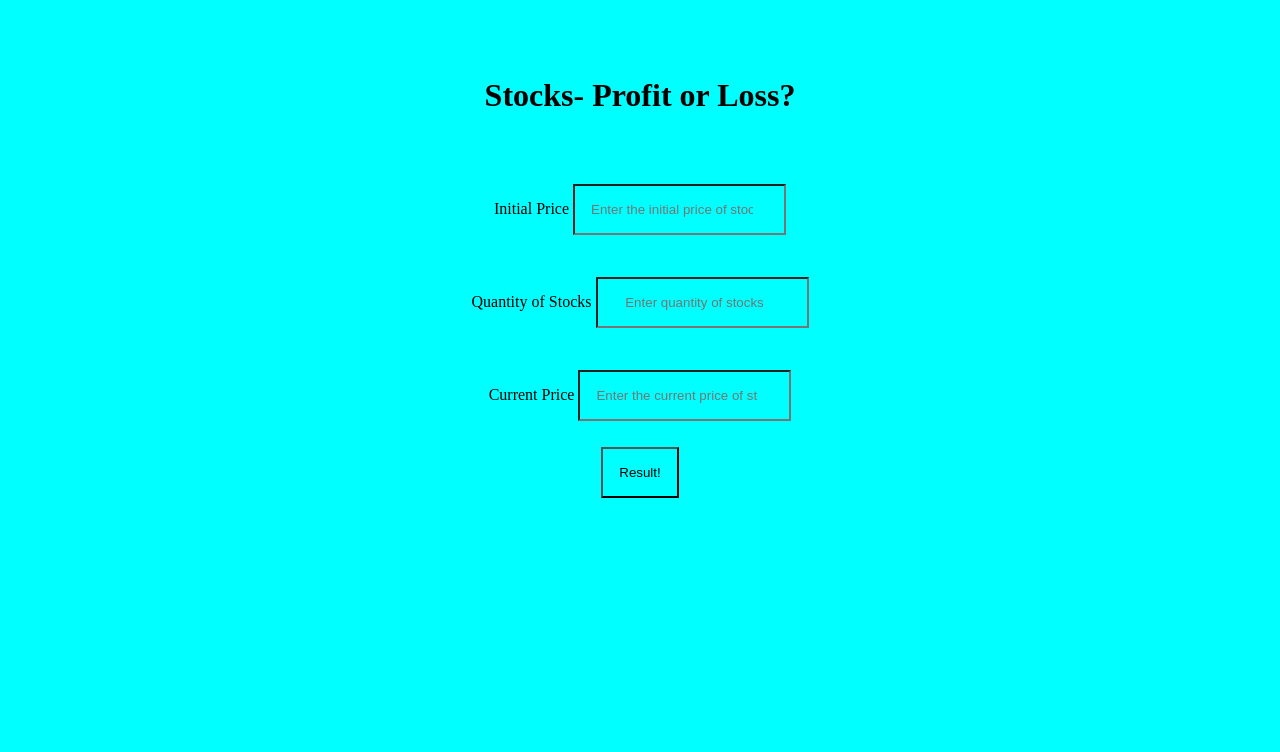
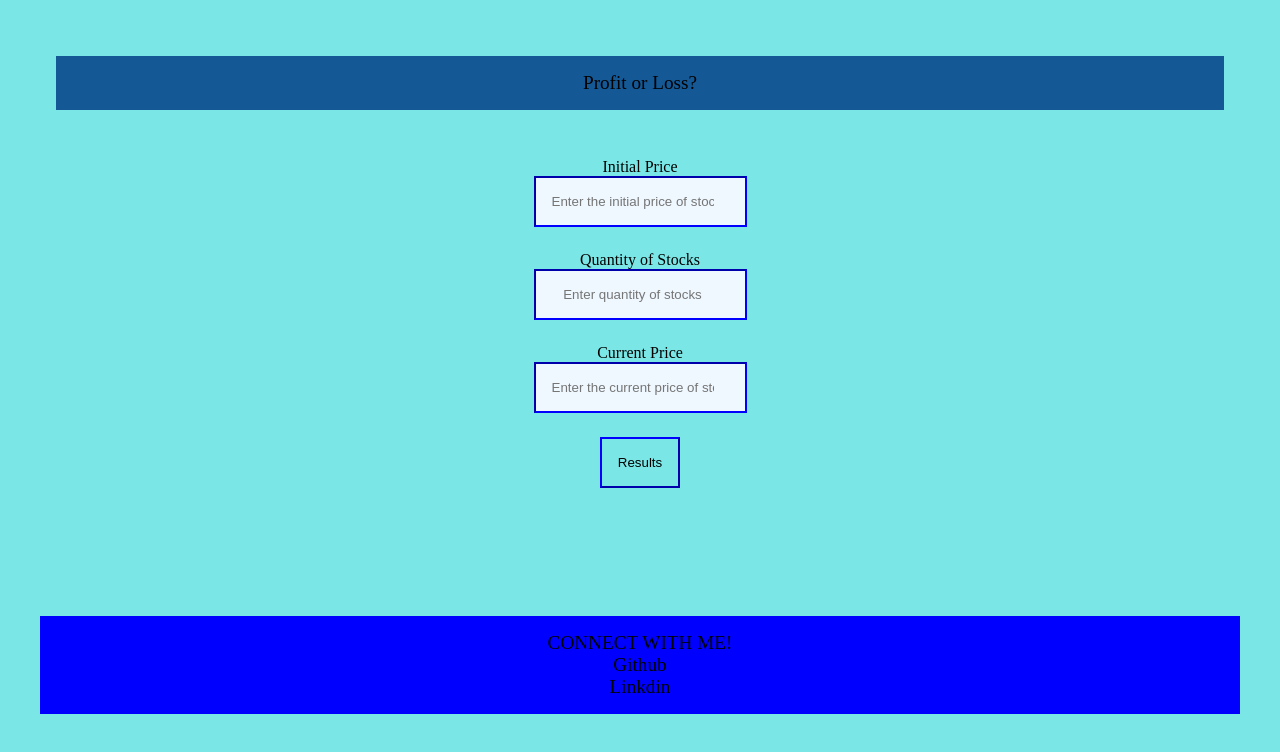
Before and after one commit to Vedant005/Stock-purchase, a plain HTML site: page index.html in a window 1280 px wide. Drawn offline with Linux system fonts and the light colour scheme.

Commit message:
updated html, js and css

```diff
--- a/index.html
+++ b/index.html
@@ -8,25 +8,37 @@
     <link href="./style.css" rel="stylesheet">
 </head>
 <body>
-    <h1>Stocks- Profit or Loss? </h1>
+    <nav>
+       <header> Profit or Loss? </header>
+</nav>
+
     <main>
         <label for="initial-price">Initial Price
         <input type="number" id= "initial-price" placeholder="Enter the initial price of stock"/>
     </label>
-    <br>
+
         <label for="stocks-quantity">Quantity of Stocks
          <input type="number" id ="stocks-quantity" placeholder="Enter quantity of stocks"/>
         </label>
-        <br>
+
 
 
         <label for="current-price">Current Price
             <input type="number" id= "current-price" placeholder="Enter the current price of stock"/>
         </label>
-    <br>
-        <button id="submit-btn">Result!</button>
+
+        <button id="submit-btn">Results </button>
         <div id="output-box"></div>
     </main>
+    <footer>
+
+
+        <p2>CONNECT WITH ME!</p2>
+
+        <a class="link"href="https://github.com/Vedant005" >Github</a>
+        <a class="link" href="https://www.linkedin.com/in/vedant-kanekar-8802a1246/" >Linkdin</a>
+    </footer>
+
 
 
     <script src="./script.js"></script>
--- a/script.js
+++ b/script.js
@@ -21,21 +21,16 @@ function calculateProfitAndLoss(initial, quantity, current){
 
     if (initial > current){
       var loss = (initial - current) * quantity;
-      var lossPercentage = (loss / initial) * 100;
-      showOutputBox(' Hey, the loss is ${loss} and the percentage is ${losssPercentage}%');
+      var lossPercentage = ( loss / initial) * 100
+  outputBox.innerText="Hey, the loss is $ " + loss + " and the percentage is $ "+ lossPercentage + "%" ;
     }
     else if ( current > initial){
         var profit = (current - initial)* quantity;
         var profitPercentage = (profit / initial) * 100;
 
-        showOutputBox('Hey, the profit id ${profit} and the percentage is &{profitPercentage}% ');
+    outputBox.innerText="Hey, the profit is $ " + profit + "and the percentage is $ " + profitPercentage + "% ";
     }
     else{
-        showOutputBox(' NO PAIN,NO GAIN')
+        outputBox.innerText =' NO PAIN,NO GAIN'
     }
 }
-
-
-function showOutputBox(message) {
-    showOutputBox.innerText = message;
-  }
--- a/style.css
+++ b/style.css
@@ -2,26 +2,59 @@
 *{
     text-align: center;
     padding:1rem;
-    background-color: aqua;
+    background-color: rgb(122, 230, 230);
 }
 
-
-
-h1{
+header{
     text-align: center;
-
+  background-color: rgb(20, 89, 150);
+  font-size: larger;
 }
 
 label{
     display: block;
     padding-bottom: 0.5rem;
+   margin:auto;
 
 }
 
-html{
-    box-sizing: border-box;
+input{
+    display: block;
+    margin:auto;
+    background-color: aliceblue;
+    border-color: blue;
+
+}
+
+
+#submit-btn{
+    margin-top: 1rem;
+   padding-top: 1rem;
+   border-color: blue;
 }
 
 button{
     cursor: pointer;
 }
+
+footer{
+    text-align: center;
+    padding: 1rem;
+     font-size:larger;
+    margin-top: 5rem;
+    background-color: blue;
+}
+
+.link{
+    text-decoration: none;
+    color: black;
+ background-color: blue;
+    display:block;
+    width: 10%;
+   margin:auto;
+   padding:0rem 1rem;
+}
+
+p2{
+    background-color: blue;
+}
```
Also changed, not shown: 1 other file.
